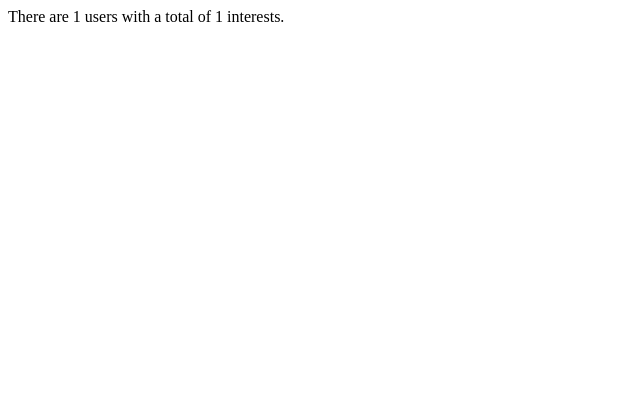
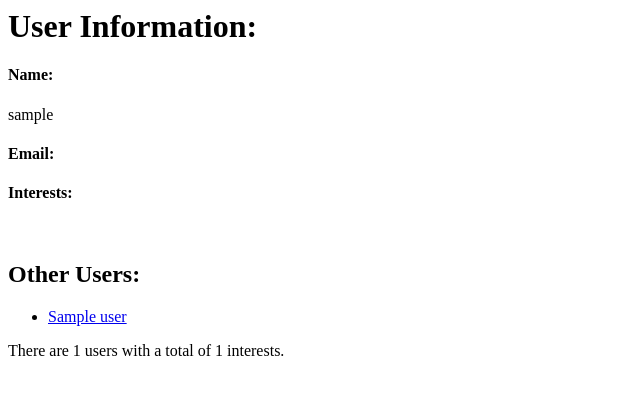
Before and after one commit to thaddeuspearson/LS-PY175, a Flask app: template users_and_interests/templates/user.html in a window 1280 px wide. Shown: the top 395 px of the page, without its empty margins (0-640 px from the left). Run offline with Flask 3, Linux system fonts and the light colour scheme; the template is opened without the code that fills it: most values are stand-ins (such as "Sample title", 1, 10 or a date in 2020).

Commit message:
MVP: users_and_interests

```diff
--- a/users_and_interests/app.py
+++ b/users_and_interests/app.py
@@ -1,4 +1,4 @@
-from flask import Flask, render_template
+from flask import Flask, render_template, redirect, url_for
 from functools import reduce
 import yaml
 
@@ -9,13 +9,36 @@ with open("users.yaml", "r") as f:
     users = yaml.safe_load(f)
 
 
+def total_interests(users: dict) -> int:
+    return reduce(
+        lambda acc, val: acc + len(val['interests']), users.values(), 0
+    )
+
+
 @app.route('/')
-def index():
-    total_users = len(users)
-    total_interests = reduce(lambda acc, val: acc + len(val['interests']),
-                             users.values(), 0)
-    return render_template("index.html", total_users=total_users,
-                           total_interests=total_interests)
+def home():
+    return redirect(url_for("users_list"))
+
+
+@app.route('/users')
+def users_list():
+    return render_template("users.html",
+                           users=users,
+                           total_users=len(users),
+                           total_interests=total_interests(users))
+
+
+@app.route('/users/<username>')
+def user_profile(username):
+    user = users.get(username)
+    if not user:
+        return redirect(url_for('home'))
+    return render_template("user.html",
+                           username=username,
+                           user=users[username],
+                           users=users,
+                           total_users=len(users),
+                           total_interests=total_interests(users))
 
 
 if __name__ == '__main__':
--- a/users_and_interests/templates/user.html
+++ b/users_and_interests/templates/user.html
@@ -1,4 +1,22 @@
 {% extends "layout.html" %}
 
 {% block content %}
+  <h1>User Information:</h1>
+    <h4>Name:</h4>
+    <p>{{ username }}</p>
+    <h4>Email:</h4>
+    <p>{{ user.email }}</p>
+    <h4>Interests:</h4>
+    <p>{{ ', '.join(user.interests) }}</p>
+  <br>
+  <h2>Other Users:</h2>
+    <ul>
+      {% for name in users %}
+        {% if name != username %}
+          <li>
+            <a href="{{ url_for('user_profile', username=name) }}">{{ name }}</a>
+          </li>
+        {% endif %}
+      {% endfor %}
+    </ul>
 {% endblock %}
```
Also changed, not shown: users_and_interests/templates/users.html (+10 -0 lines).
